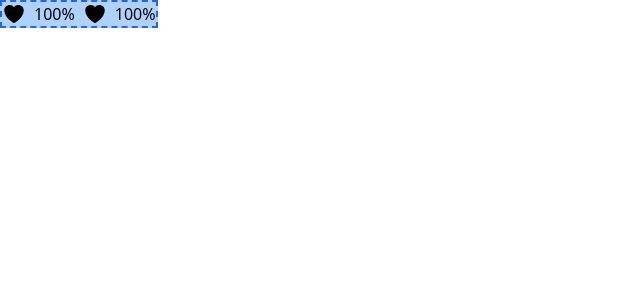
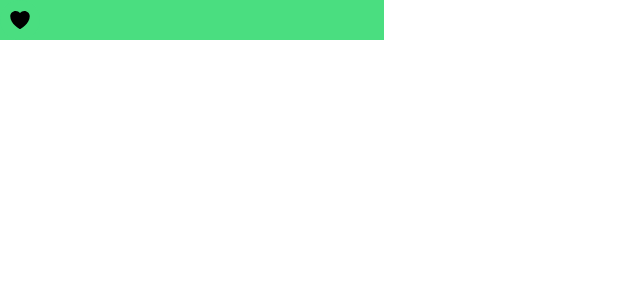
Before and after one commit to Clxssyy/classy-fivem, a React (Vite) app in the folder classy-hud/packages/ui/: page / in a window 1280 px wide. Shown: the top 300 px of the page, without its empty margins (0-640 px from the left). Built offline with nearby package versions, Linux system fonts and the light colour scheme.

Commit message:
Update edit mode styles

```diff
--- a/classy-hud/packages/ui/src/pages/hud/Hud.tsx
+++ b/classy-hud/packages/ui/src/pages/hud/Hud.tsx
@@ -1,6 +1,6 @@
 import { useEffect, useState } from 'react'
 import { HeartIcon } from '@heroicons/react/24/solid'
-import HudSettings from '../hudSettings/HudSettings'
+import HudSettings from './components/HudSettings'
 import { useExitListener } from '../../utils/exitListener'
 import { fetchNui } from '../../utils/nui'
 
@@ -37,6 +37,7 @@ const Hud = () => {
   }
 
   useExitListener(async () => {
+    if (!editMode) return
     await returnHandler()
   })
 
@@ -45,6 +46,7 @@ const Hud = () => {
     await fetchNui('exitSettings')
   }
 
+  // TODO: change the drag and drop logic specifically how to add / remove from elements
   function dragElement(elmnt: HTMLElement) {
     var pos1 = 0,
       pos2 = 0,
@@ -99,15 +101,21 @@ const Hud = () => {
     }
   }
 
+  // Improve this
   if (editMode) {
     const drag = document.getElementById('stats')
     if (drag) {
       dragElement(drag)
     }
 
-    const element = document.getElementById('test')
+    const element = document.getElementById('health')
     if (element) {
       dragElement(element)
+    }
+
+    const element2 = document.getElementById('health-circle')
+    if (element2) {
+      dragElement(element2)
     }
   } else {
     const drag = document.getElementById('stats')
@@ -115,9 +123,14 @@ const Hud = () => {
       drag.onmousedown = null
     }
 
-    const element = document.getElementById('test')
+    const element = document.getElementById('health')
     if (element) {
       element.onmousedown = null
+    }
+
+    const element2 = document.getElementById('health-circle')
+    if (element2) {
+      element2.onmousedown = null
     }
   }
 
@@ -130,12 +143,19 @@ const Hud = () => {
       {settings ? (
         <HudSettings editMode={editMode} setEditMode={setEditMode} exit={exitSettings} />
       ) : null}
+      {editMode ? (
+        <div className='w-full h-full absolute flex place-items-center justify-center text-neutral-600'>
+          <p className='font-bold text-5xl select-none'>Edit Mode</p>
+        </div>
+      ) : null}
       <section
         id='stats'
-        className='bg-blue-400/50 border-2 border-dashed border-blue-600 max-w-max cursor-grab select-none absolute'
-        draggable={editMode}
+        className={`${
+          editMode ? 'bg-blue-400/50 border-2 border-dashed border-blue-700 cursor-grab' : ''
+        } select-none absolute grid place-items-center text-center`}
       >
-        <div className='flex gap-2'>
+        <p className={`${editMode ? '' : 'hidden'} absolute text-blue-700 font-bold`}>Stats</p>
+        <div className={`flex gap-2 ${editMode ? 'invisible' : ''}`}>
           <div className='flex items-center justify-center gap-2'>
             <HeartIcon className='w-6 h-6' />
             <p>{health}%</p>
@@ -146,6 +166,36 @@ const Hud = () => {
           </div>
         </div>
       </section>
+      <section
+        id='health'
+        className={`${
+          editMode ? 'bg-blue-400/50 border-2 border-dashed border-blue-700 cursor-grab' : ''
+        } select-none absolute grid place-items-center text-center`}
+      >
+        <p className={`${editMode ? '' : 'hidden'} absolute text-blue-700 font-bold`}>Stats</p>
+        <div className={`flex gap-2 ${editMode ? 'invisible' : ''}`}>
+          <div className='w-96 h-10 bg-green-400/50'>
+            <div style={{ width: `${health}%` }} className='bg-green-400 h-full'></div>
+          </div>
+        </div>
+      </section>
+      <section
+        id='health-circle'
+        className={`${
+          editMode ? 'bg-blue-400/50 border-2 border-dashed border-blue-700 cursor-grab' : ''
+        } select-none absolute grid place-items-center text-center`}
+      >
+        <p className={`${editMode ? '' : 'hidden'} absolute text-blue-700 font-bold`}>Stats</p>
+        <div className={`flex gap-2 ${editMode ? 'invisible' : ''}`}>
+          <div className='w-10 h-10 rounded-full overflow-hidden bg-green-400/50 flex place-items-center justify-center'>
+            <HeartIcon className='w-6 h-6 absolute' />
+            <div
+              style={{ height: `${health}%` }}
+              className='bg-green-400 w-full place-self-end'
+            ></div>
+          </div>
+        </div>
+      </section>
     </main>
   )
 }
```
Also changed, not shown: classy-hud/packages/ui/src/pages/hud/components/HudSettings.tsx (renamed from classy-hud/packages/ui/src/pages/hudSettings/HudSettings.tsx).
